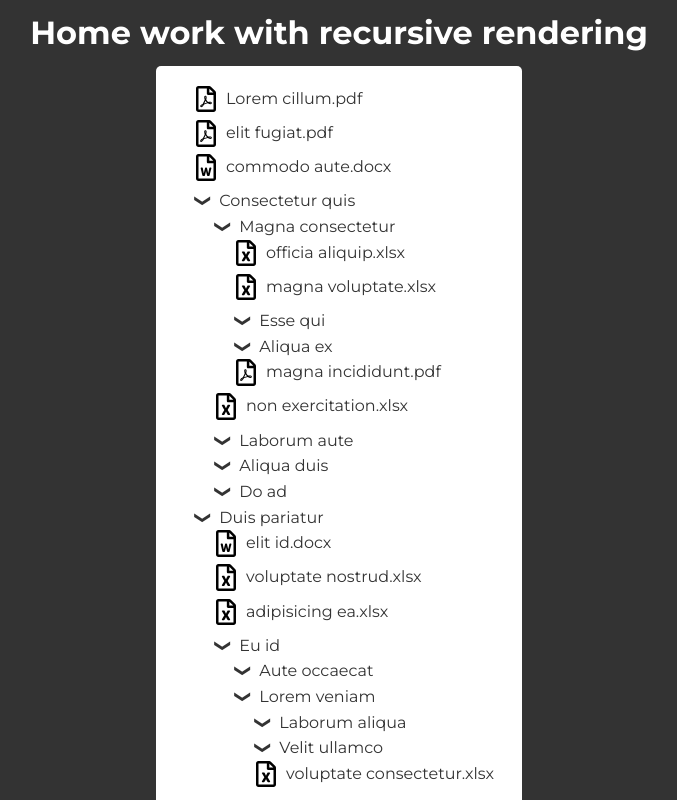
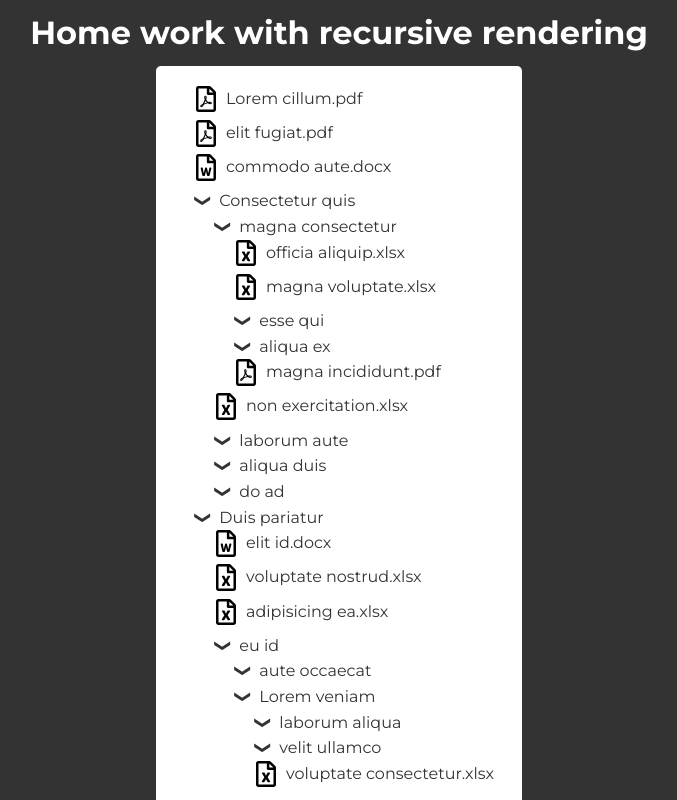
Before and after one commit to iKooot/hillel-react, a React (Create React App) app in the folder lesson2/recursion-project/: page / in a window 1280 px wide. Shown: the top 800 px of the page, without its empty margins (301-978 px from the left). Built offline with nearby package versions, Linux system fonts and the light colour scheme.

Commit message:
did some stuff

```diff
--- a/lesson2/recursion-project/src/components/List.js
+++ b/lesson2/recursion-project/src/components/List.js
@@ -6,10 +6,6 @@ import ListTitle from "./ListTitle";
 export default class List extends Component {
   render() {
     const {dataArr} = this.props
-    //it`s helper for better UI))) It`s not necessary
-    const nameTransform = (name) => {
-      return name[0].toUpperCase() + name.slice(1)
-    }
 
     return (
         <ul>
@@ -17,7 +13,7 @@ export default class List extends Component {
             if (el.type === 'dir') {
               return (
                   <li key={el.id}>
-                    <ListTitle name={nameTransform(el.name)} type={el.type}/>
+                    <ListTitle name={el.name} type={el.type}/>
                     <List dataArr={el.children}/>
                   </li>
               )
--- a/lesson2/recursion-project/src/components/ListItem.js
+++ b/lesson2/recursion-project/src/components/ListItem.js
@@ -18,9 +18,13 @@ export default class ListItem extends Component {
       icon = DOC
     }
 
+
+
     return (
         <li className="title-wrapper">
-          <div className="icon-wrapper"><img src={icon} alt={name}/></div>
+          <div className="icon-wrapper">
+            <img src={icon} alt={name}/>
+          </div>
           <p className="parent-list">{name}</p>
         </li>
     )
```
